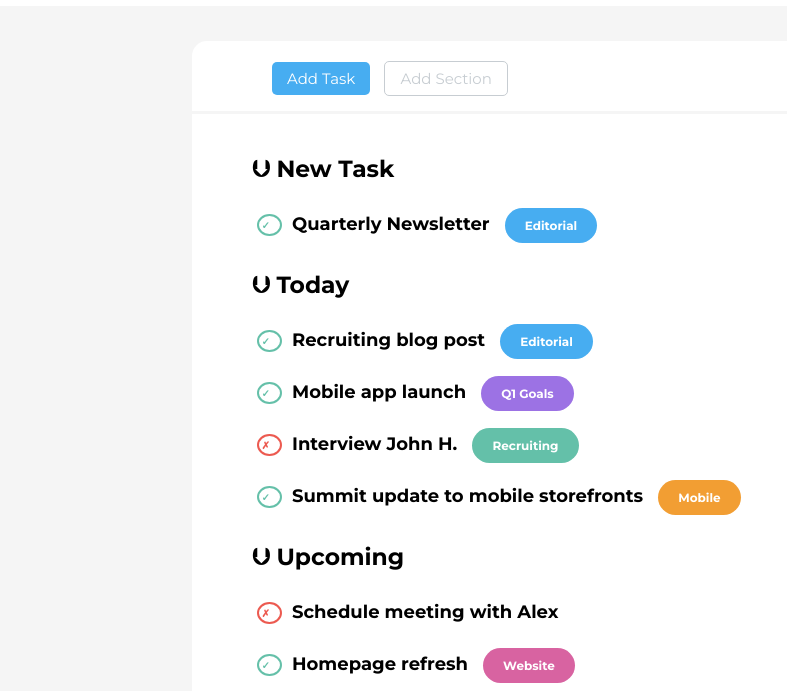
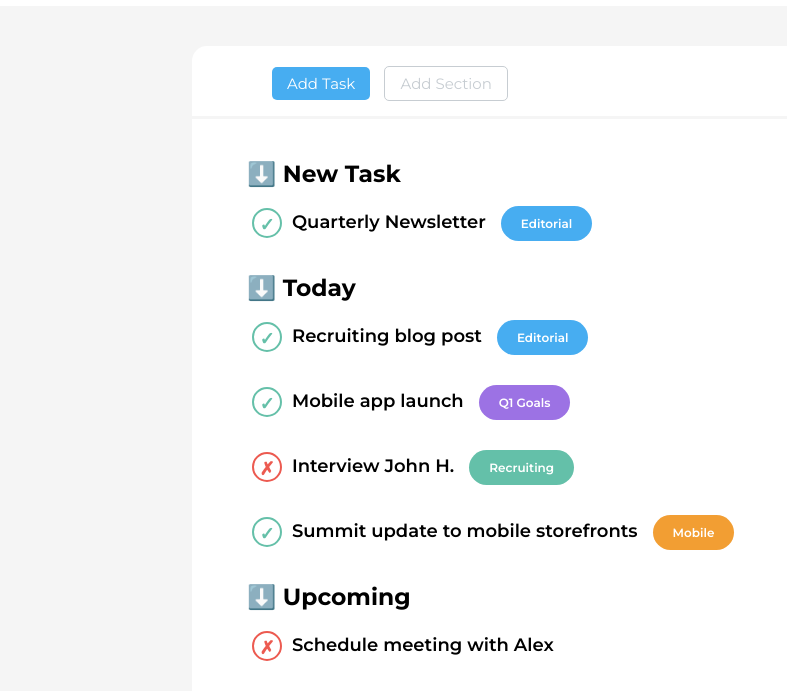
Before and after one commit to Mandrake091/html-css-toboolist, a plain HTML site: page index.html in a window 1280 px wide. Shown: the part 64-755 px from the top of the page, without its empty margins (0-787 px from the left). Drawn offline with Linux system fonts and the light colour scheme.

Commit message:
fix on check lists + comments in index.html + delete useless class

```diff
--- a/css/style.css
+++ b/css/style.css
@@ -4,10 +4,8 @@
     padding:0;
     box-sizing:border-box;
     background-color:whitesmoke;
-}
-/*FontType*/
-*{
-font-family: 'Montserrat', sans-serif;;
+    /*FontType*/
+    font-family: 'Montserrat', sans-serif;;
 }
 /* General */
 header{
@@ -31,6 +29,27 @@ ul, h3, li, .Check, .UnCheck{
     text-align: left;
     background-color: white;
 }
+h3{
+    margin-bottom: -15px;
+    padding-left: 15px;
+}
+.margin-top-35{
+    margin-top: 35px;
+}
+li{
+    list-style-type:none;
+    font-weight: 600;
+    font-size: 18px;
+    margin-top: 35px;
+    padding-left: 20px;
+}
+.padding-30px{
+    font-weight: bold;
+    font-size:20px;
+    padding: 40px;
+}
+
+/* Containers */
 .container{
     padding-bottom: 30px;
     width: 70%;
@@ -45,31 +64,13 @@ ul, h3, li, .Check, .UnCheck{
     margin-bottom: 3px;
     padding: 20px 80px;
 }
-li>.ButtonPurple{
-    margin-left: 10px;
-    background-color:#9c72e4;
-}
-li>.ButtonMintGreen{
-    margin-left: 10px;
-    background-color:#64c0a9;
-}
-li>.ButtonOrange{
-    margin-left: 10px;
-    background-color: #f29e33;
-}
-li>.ButtonPink{
-    margin-left: 10px;
-    background-color: #d863a1
-}
-li>.ButtonLightGreen{
-    margin-left: 10px;
-    background-color: #b0c926;
-}
 .ListContainer{
     margin:0 auto;
     width: 100%;
     background-color: white;
 }
+/* /Container */
+/* Buttons */
 .Button-1{
     display: inline-block;
     background-color:#47adf1;
@@ -93,49 +94,25 @@ li>.ButtonLightGreen{
     font-size: 15px;
     margin-left: 10px;
 }
-.Check{
-    color:#65c0a9;
-    border: 2px solid #65c0a9;
-    padding: 2.5px;
-    padding-right: 10px;
-    font-size: 10px;
-    border-radius: 50%;
-    margin-right: 5px;
+li>.ButtonPurple{
+    margin-left: 10px;
+    background-color:#9c72e4;
 }
-.UnCheck{
-    color:#ec5a50;
-    border: 2px solid #ec5a50;
-    width: 50%;
-    padding: 2.5px;
-    padding-right: 10px;
-    font-size: 10px;
-    border-radius: 50%;
-    margin-right: 5px;
+li>.ButtonMintGreen{
+    margin-left: 10px;
+    background-color:#64c0a9;
 }
-span{
-    display:inline;
-    vertical-align:middle;
-    text-align: left;
+li>.ButtonOrange{
+    margin-left: 10px;
+    background-color: #f29e33;
 }
-h3{
-    padding-left: 20px;
+li>.ButtonPink{
+    margin-left: 10px;
+    background-color: #d863a1
 }
-.margin-top-35{
-    margin-top: 35px;
-}
-
-li{
-    padding-right: 15px;
-    list-style-type:none;
-    font-weight: bold;
-    font-size: 18px;
-    margin-top: 30px;
-    padding-left: 25px;
-}
-.padding-30px{
-    font-weight: bold;
-    font-size:20px;
-    padding: 40px;
+li>.ButtonLightGreen{
+    margin-left: 10px;
+    background-color: #b0c926;
 }
 .TaskType{
     margin-left: 10px;
@@ -148,3 +125,25 @@ li{
     text-decoration: none;
     font-size: 12px;
 }
+/* /Button */
+/* CheckMark */
+.Check{
+    line-height: 30px;
+    width: 30px;
+    text-align: center;
+    vertical-align: middle;
+    display: inline-block;
+    height: 30px;
+    font-size: 18px;
+    border-radius: 50%;
+    margin-right: 5px;
+}
+.check-green{
+    color:#65c0a9;
+    border: 2px solid #65c0a9;
+}
+.check-red{
+    color: #ec5a50;
+    border: 2px solid #ec5a50;
+}
+/* /CheckMark */
--- a/index.html
+++ b/index.html
@@ -7,14 +7,16 @@
     <title>Toobolist</title>
     <link rel="preconnect" href="https://fonts.googleapis.com">
     <link rel="preconnect" href="https://fonts.gstatic.com" crossorigin>
-    <link href="https://fonts.googleapis.com/css2?family=Montserrat:wght@400;700&display=swap" rel="stylesheet">
+    <link href="https://fonts.googleapis.com/css2?family=Montserrat:wght@400;600;700&display=swap" rel="stylesheet">
     <link rel="stylesheet" href="./css/style.css">
 </head>
 <body>
+    <!-- Header -->
     <header>
         <img id="Logo" src="./img/logo copia.png" alt="BooleanLogo">
         <h1 class="LogoText">Toboolist</h1>
     </header>
+    <!-- / Header -->
     <main>
         <div class="ButtonsContainer margin-top-35">
             <a class="Button-1" href="#">Add Task
@@ -23,46 +25,52 @@
             </a>
         </div>
      <div class="container">
+        <!-- Prima lista -->
          <div class="padding-30px ListContainer">
-            <h3>&#11147; New Task</h3>
+            <h3>&#11015;&#65039; New Task</h3>
                 <ul>
                     <li>
-                    <span class="Check">&check;</span> Quarterly Newsletter <span class="TaskType">Editorial</span>
+                    <span class="Check check-green">&check;</span> Quarterly Newsletter <span class="TaskType">Editorial</span>
                 </li>
                 </ul>
-            <h3 class="margin-top-35">&#11147; Today
+        <!-- / Prima lista -->
+        <!-- Seconda lista -->
+            <h3 class="margin-top-35">&#11015;&#65039; Today
             </h3>
                 <ul>
                     <li>
-                        <span class="Check">&check;</span> Recruiting blog post <span class="TaskType">Editorial</span>
+                        <span class="Check check-green">&check;</span> Recruiting blog post <span class="TaskType">Editorial</span>
                     </li>
                 </ul>
             <ul>
                 <li>
-                    <span class="Check">&check;</span> Mobile app launch <span class="TaskType ButtonPurple">Q1 Goals</span>
+                    <span class="Check check-green">&check;</span> Mobile app launch <span class="TaskType ButtonPurple">Q1 Goals</span>
                 </li>
                 <li>
-                    <span class="UnCheck">&cross;</span> Interview John H. <span class="TaskType ButtonMintGreen"> Recruiting</span>
+                    <span class="Check check-red">&cross;</span> Interview John H. <span class="TaskType ButtonMintGreen"> Recruiting</span>
                 </li>
                 <li>
-                    <span class="Check">&check;</span> Summit update to mobile storefronts <span class="TaskType ButtonOrange">Mobile</span>
+                    <span class="Check check-green">&check;</span> Summit update to mobile storefronts <span class="TaskType ButtonOrange">Mobile</span>
                 </li>
             </ul>
-                <h3 class="margin-top-35">&#11147; Upcoming</h3>
+        <!-- / Seconda lista -->
+        <!-- Terza lista -->
+                <h3 class="margin-top-35">&#11015;&#65039; Upcoming</h3>
             <ul>
                 <li>
-                    <span class="UnCheck">&cross;</span> Schedule meeting with Alex
+                    <span class="Check check-red">&cross;</span> Schedule meeting with Alex
                 </li>
                 <li>
-                    <span class="Check">&check;</span> Homepage refresh <span class="TaskType ButtonPink">Website</span>
+                    <span class="Check check-green">&check;</span> Homepage refresh <span class="TaskType ButtonPink">Website</span>
                 </li>
                 <li>
-                    <span class="Check">&check;</span> Onboard new Sales tema members <span class="TaskType ButtonLightGreen">Sales</span>
+                    <span class="Check check-green">&check;</span> Onboard new Sales tema members <span class="TaskType ButtonLightGreen">Sales</span>
                 </li>
                 <li>
-                    <span class="Check">&check;</span> Review editorial calendar <span class="TaskType">Editorial</span>
+                    <span class="Check check-green">&check;</span> Review editorial calendar <span class="TaskType">Editorial</span>
                 </li>
             </ul>
+        <!-- / Terza lista -->
          </div>
     </main>
 </body>
```
